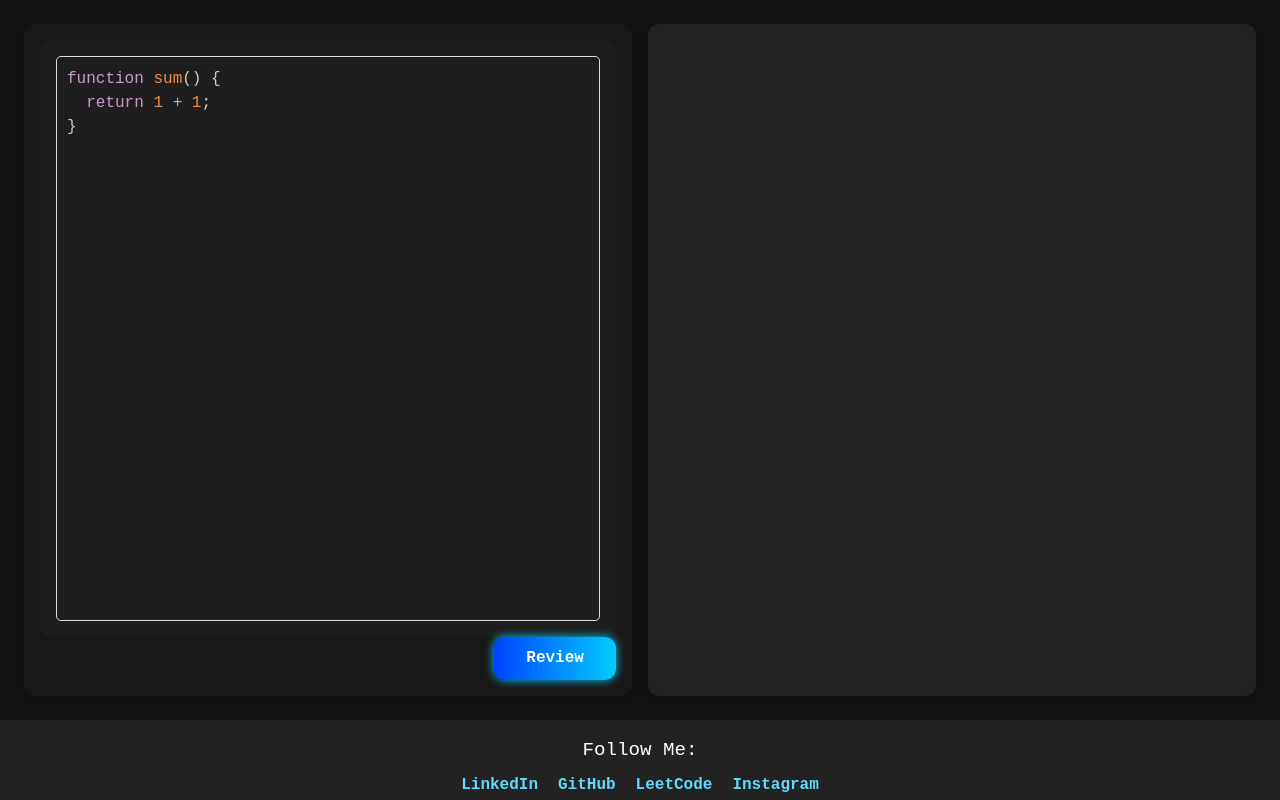
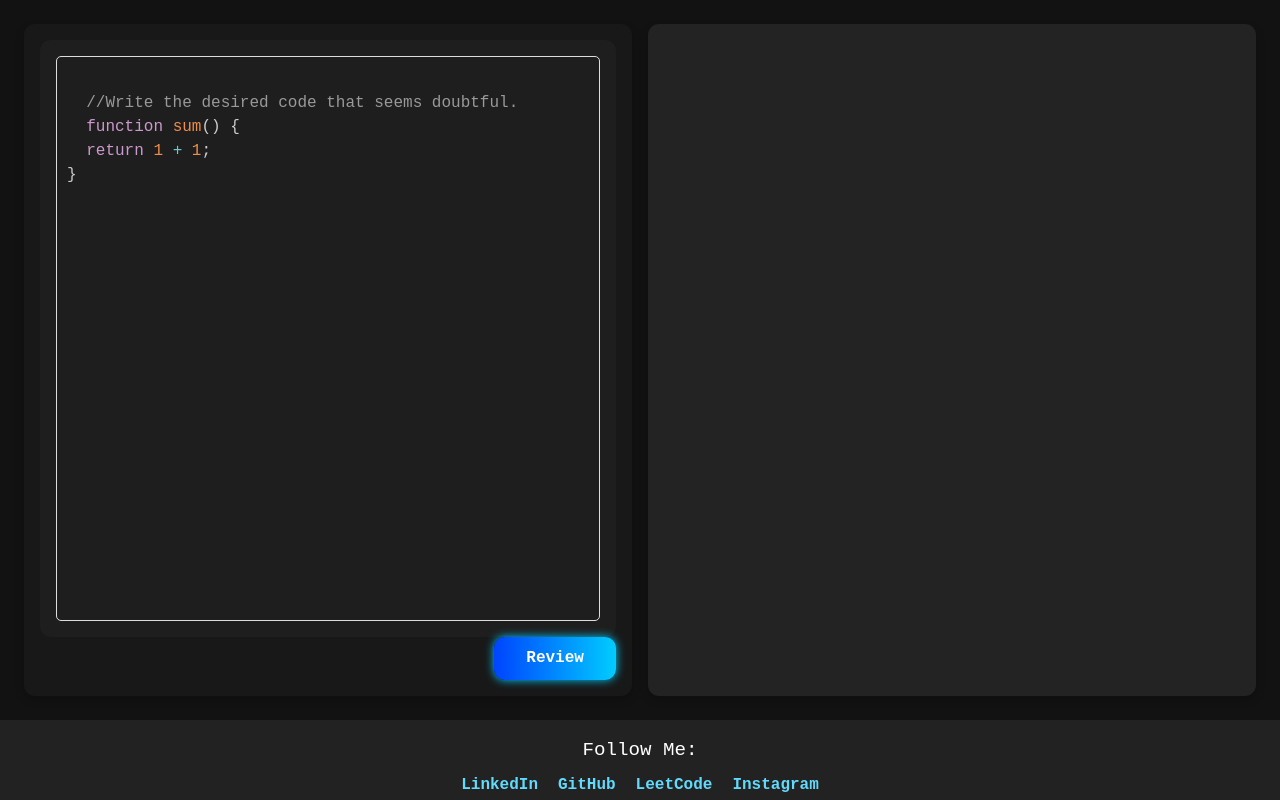
Before and after one commit to CHIRANJEET12/codereview, a React (Vite) app in the folder frontend/: page / in a window 1280 px wide. Built offline with nearby package versions, Linux system fonts and the light colour scheme.

Commit message:
Update App.jsx

```diff
--- a/frontend/src/App.jsx
+++ b/frontend/src/App.jsx
@@ -9,7 +9,9 @@ import axios from "axios";
 import "./App.css";
 
 function App() {
-  const [code, setCode] = useState(`function sum() {
+  const [code, setCode] = useState(`
+  //Write the desired code that seems doubtful.
+  function sum() {
   return 1 + 1;
 }`);
   const [review, setReview] = useState("");
```
